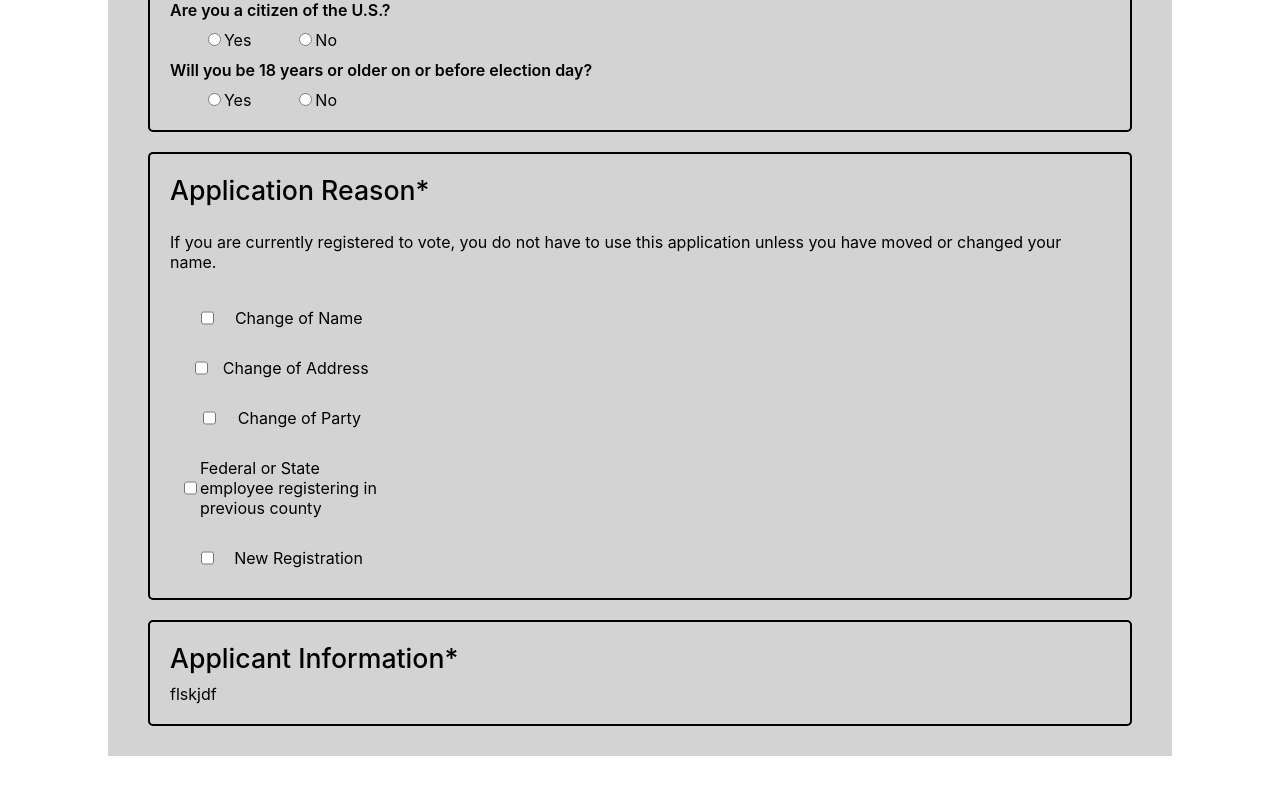
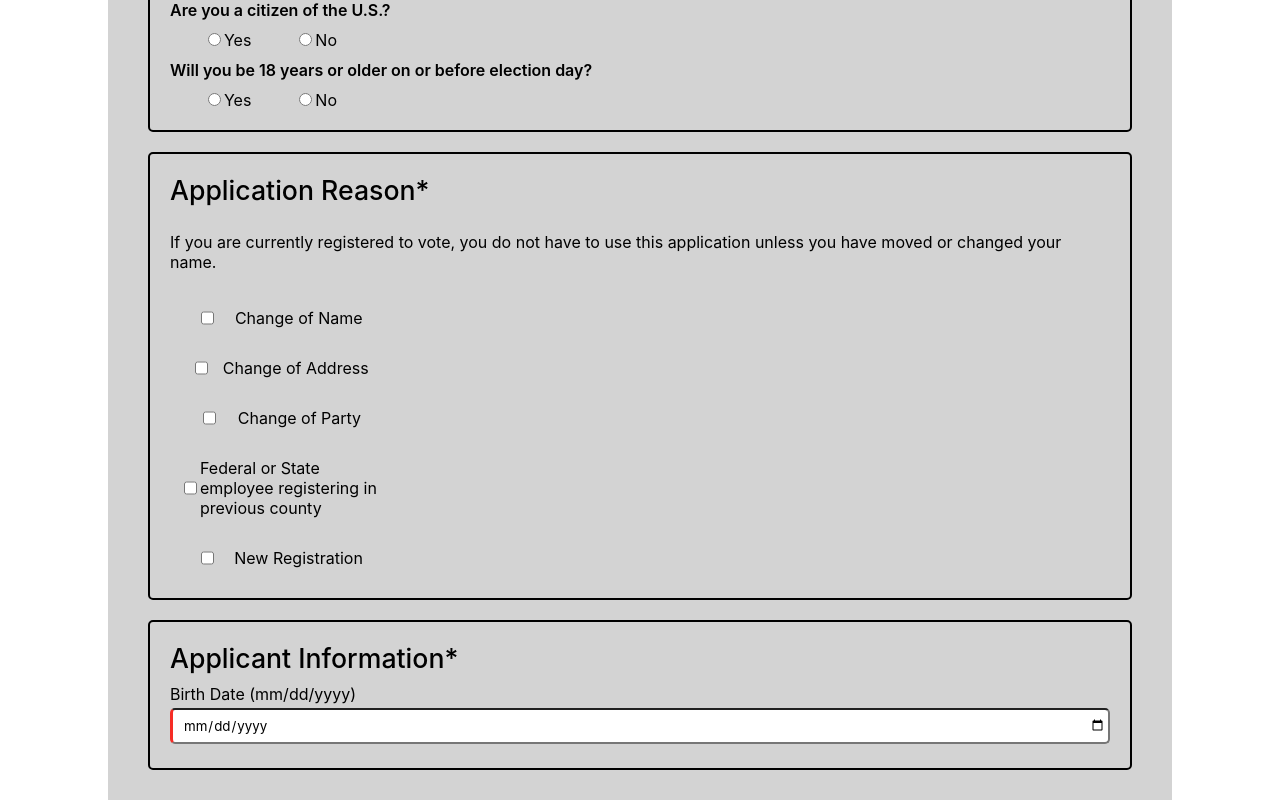
Before and after one commit to aquafenaa/pa-votes, a React (Create React App) app: page / in a window 1280 px wide. Shown: the part 1499-2299 px from the top of the page. Before the commit the page ends 2255 px from the top, so only its background shows below. Built offline with nearby package versions, Linux system fonts and the light colour scheme.

Commit message:
Final draft

```diff
--- a/src/App.css
+++ b/src/App.css
@@ -120,6 +120,10 @@ u {
   margin: 4px 0;
   padding: 1px 2px 1px 10px;
 
+  font-family: -apple-system, BlinkMacSystemFont, 'Segoe UI', 'Roboto', 'Oxygen',
+    'Ubuntu', 'Cantarell', 'Fira Sans', 'Droid Sans', 'Helvetica Neue',
+    sans-serif;
+
   height: 30px;
 }
 .text-input:required {
--- a/src/modules/FormField.tsx
+++ b/src/modules/FormField.tsx
@@ -1,4 +1,3 @@
-/* eslint-disable react/require-default-props */
 import React, { ReactNode } from 'react';
 
 import '../App.css';
--- a/src/modules/MultiCheckInput.tsx
+++ b/src/modules/MultiCheckInput.tsx
@@ -2,12 +2,13 @@ import React, { ReactNode } from 'react';
 
 interface MultiCheckInputProps {
   otherTitle: string,
+  vertical?: boolean,
   children: ReactNode;
 }
 
-export default function MultipleRadioInput({ otherTitle, children = null }: MultiCheckInputProps) {
+export default function MultipleRadioInput({ otherTitle, vertical = false, children = null }: MultiCheckInputProps) {
   return (
-    <span className="answers flex-vert">
+    <span className={`answers flex-${vertical ? 'vert' : 'horiz'}`}>
       {children}
       <label className="button-label hover" htmlFor={`${otherTitle}-other-option`}>
         <input className="hover" id={`${otherTitle}-other-option`} type="checkbox" />
--- a/src/sections/AboutSection.tsx
+++ b/src/sections/AboutSection.tsx
@@ -4,7 +4,10 @@ import FormField from '../modules/FormField';
 export default function AboutSection() {
   return (
     <FormField title="Applicant Information" required>
-      flskjdf
+      <label className="flex-vert" htmlFor="birth-input">
+        Birth Date (mm/dd/yyyy)
+        <input className="text-input" id="birth-input" type="date" placeholder="MM/DD/YYYY" required />
+      </label>
     </FormField>
   );
 }
--- a/src/sections/ApplicationReason.tsx
+++ b/src/sections/ApplicationReason.tsx
@@ -7,7 +7,7 @@ export default function ApplicationReason() {
   return (
     <FormField title="Application Reason" required>
       <p>If you are currently registered to vote, you do not have to use this application unless you have moved or changed your name.</p>
-      <MultipleRadioInput otherTitle="New Registration">
+      <MultipleRadioInput vertical otherTitle="New Registration">
         <label className="button-label hover" htmlFor="change-name">
           <input id="change-name" className="hover" type="checkbox" />
           Change of Name
```
Also changed, not shown: .eslintrc.json.
